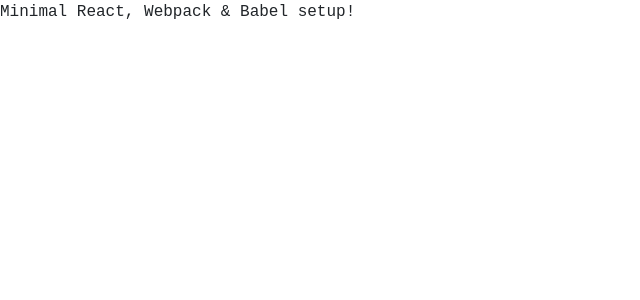
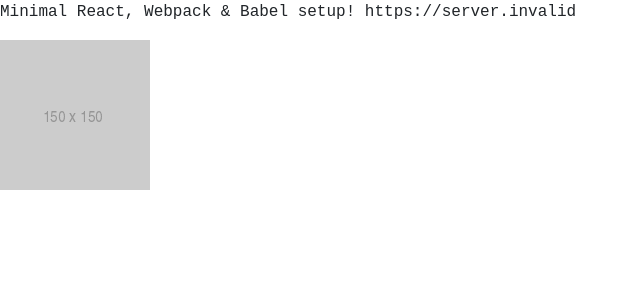
Before and after one commit to tomekpryjma/minimal-react-webpack, a React app: page / in a window 1280 px wide. Shown: the top 300 px of the page, without its empty margins (0-640 px from the left). Built offline with nearby package versions, Linux system fonts and the light colour scheme; no server answers; the HTML template or start-up script is replaced by a standard one.

Commit message:
Add more basic markup for testing app output

```diff
--- a/src/components/App.js
+++ b/src/components/App.js
@@ -1,4 +1,6 @@
 import React from 'react';
+
+import placeholder from '../images/placeholder.png';
 
 export default class extends React.Component {
     constructor(props) {
@@ -7,7 +9,10 @@
 
     render() {
         return(
-            <p>Minimal React, Webpack &amp; Babel setup!</p>
+            <div>
+                <p>Minimal React, Webpack &amp; Babel setup! {process.env.API_URL}</p>
+                <img src={placeholder} alt=""/>
+            </div>
         )
     }
 }
```
